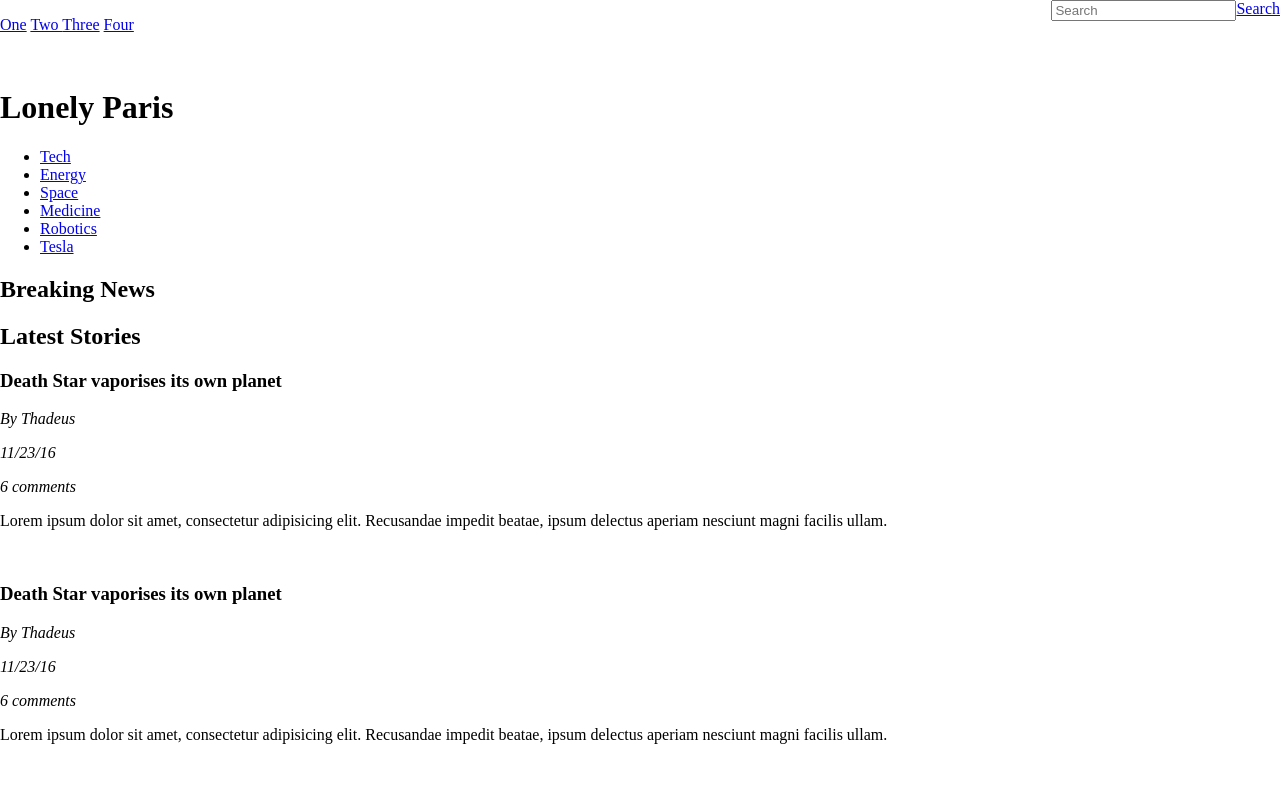
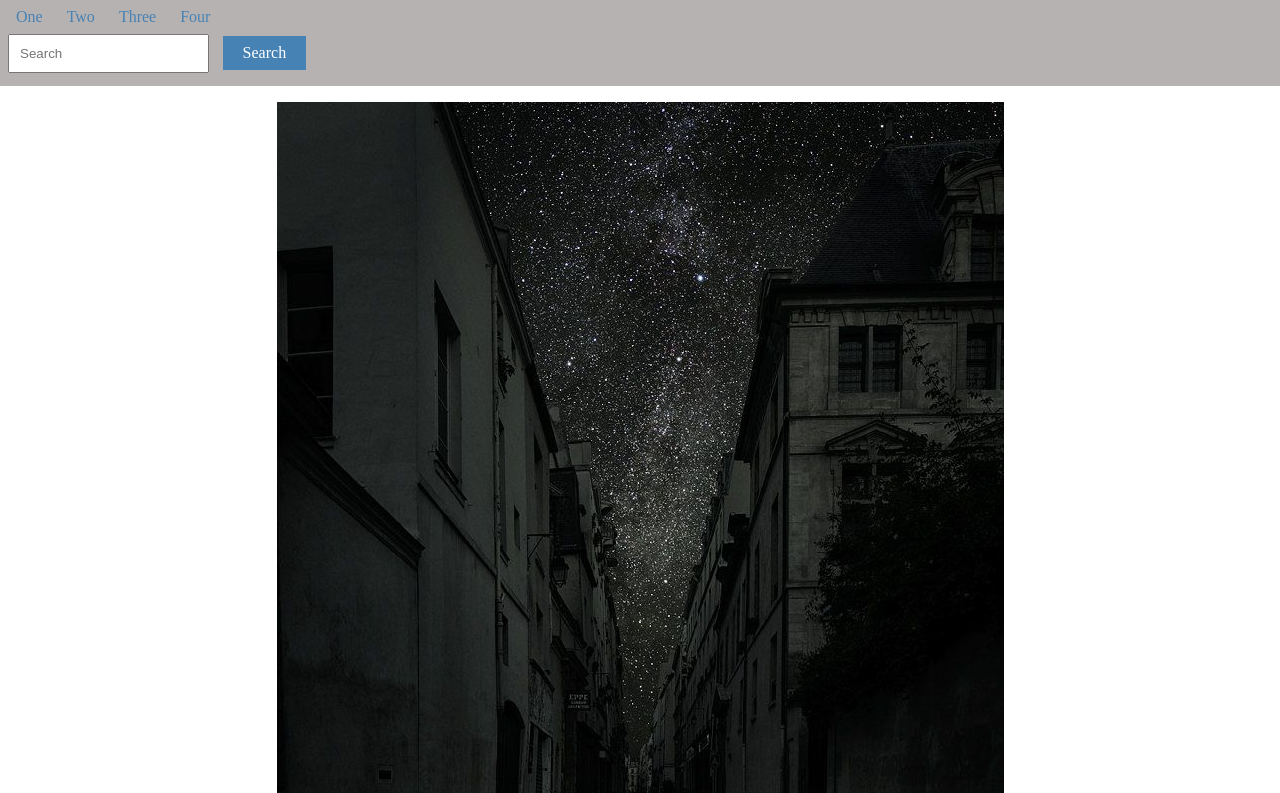
Before and after one commit to RohitLobo/traningRepo, a plain HTML site: page user_story_6/index.html in a window 1280 px wide. Shown: the top 793 px of the page. Drawn offline with Linux system fonts and the light colour scheme.

Commit message:
CSS started

```diff
--- a/user_story_6/css/style.css
+++ b/user_story_6/css/style.css
@@ -5,20 +5,219 @@
 
 body{
     margin:0
-
 }
 
-header{
+/* header{
     display: flex;
     justify-content: space-between;
-}
+} */
 
-.search{
+/* .search{
     display: flex;
     justify-content:space-between;
-}
+} */
 
 .btn-search{
     display: inline-block;
     margin-top:0;
 }
+
+
+/*Typography*/
+
+body{
+    font-size:1rem;
+}
+
+h1{
+    font-size:2rem;
+}
+
+h2{
+    font-size:1.5rem;
+}
+
+/*Layout*/
+
+.container-wide{
+    width:100%;
+}
+
+.container-narrow{
+    width:100%;
+    margin:0 auto;
+}
+
+
+/*header*/
+.header{
+background-color: rgba(151, 144, 144, 0.692);
+}
+
+header ul{
+    display: flex;
+    padding:0;
+    margin:0;
+
+    margin-bottom:0;
+}
+
+.page-number{
+    list-style:none;
+    padding:0.5em;
+    margin-left:0.5em;
+}
+
+.page-number a{
+    text-decoration: none;
+    color:steelblue;
+}
+
+.search{
+    margin:0.5em;
+    margin-top:0;
+    margin-bottom:0;
+}
+
+#search-input{
+    padding:0.75em ;
+}
+
+.btn a{
+    text-decoration: none;
+    color:white;
+}
+
+.btn-search{
+    background-color:steelblue;
+    padding:0.5em 1.25em;
+    margin-left:0.6em;
+}
+
+/*logo-container*/
+
+.logo-container {
+    margin:0 auto;
+    padding:1em;
+    display: flex;
+    flex-direction: column;
+    align-items: center;
+}
+
+.logo {
+display:block;
+max-width:100%;
+order:-1;
+}
+
+
+/*nav-bar*/
+
+.nav-bar{
+    text-align:center;
+}
+
+.nav-bar ul{
+    list-style: none;
+    padding:0;
+    margin:0;
+    background-color: gray;
+}
+
+.nav-bar a{
+    text-decoration: none;
+    color:green;
+}
+
+
+/*promoted-article-section*/
+
+.promoted-article-section{
+    text-align: center;
+    padding:1em;
+}
+
+.promoted-article{
+    display: flex;
+    flex-direction: column;
+}
+
+.promoted-article-image{
+    max-width: 100%;
+    display: inline-block;
+    order:-1;
+}
+
+.promoted-article-title{
+    margin:0;
+    padding:0;
+    background-color: black;
+    color:brown;
+}
+
+
+.cool-article{
+    display: flex;
+    flex-direction: column;
+    margin-top: 1em;
+}
+
+.cool-article-sidebar-image{
+    max-width: 100%;
+    display: inline-block;
+    order:-1;
+}
+
+.cool-article-sidebar-title{
+    margin:0;
+    padding:0;
+    background-color: black;
+    color:rgb(42, 81, 165);
+}
+
+/*Section-title*/
+
+
+.section-title{
+    margin:0;
+    padding:1em;
+    text-align: center;
+    border-top:1px solid gray;
+    border-bottom:1px solid gray;
+
+}
+
+/*Breaking news title*/
+
+.breaking-news-container{
+    display: flex;
+}
+
+.breaking-news-tile{
+    margin:0.5em;
+    width:30%;
+    display: inline-block;
+}
+
+
+/*Latest stories-section*/
+
+.lastest-stories-section{
+    margin:0.5em;
+
+}
+
+.latest-story-body{
+    display: flex;
+    flex-direction: column;
+}
+
+.latest-stories-image{
+    order:-1;
+}
+
+.latest-stories-info i{
+    margin:0;
+    padding:0.5em;
+
+}
--- a/user_story_6/index.html
+++ b/user_story_6/index.html
@@ -9,12 +9,12 @@
 
     <body>
         <header class='header container-wide'><!--header-->
-            <p>
-                <a href='#'>One</a>
-                <a href='#'>Two </a>
-                <a href='#'>Three</a>
-                <a href='#'>Four </a>
-            </p>
+            <ul>
+                <li class=page-number><a href='#'>One</a></li>
+                <li class=page-number><a href='#'>Two</a></li>
+                <li class=page-number><a href='#'>Three</a></li>
+                <li class=page-number><a href='#'>Four</a></li>
+            </ul>
             <div class='search'>
               <label for='search-input'>
                   <input id='search-input' type='text' placeholder="Search">
@@ -27,9 +27,8 @@
 
 
         <div class='logo-container container-narrow'><!--Logo+title-->
-            <img src='#' alt='' class='logo'>
             <h1  class='site-title'>Lonely Paris</h1>
-
+            <img src=' images/paris_street.jpg' alt='alley in paris at night with stars in the sky.' class='logo'>
         </div><!--Logo+title/-->
 
 
@@ -47,45 +46,55 @@
             </nav>
         </div>
 
-        <main class='body container-narrow'>
+        <main class='container-narrow'>
             <section class='promoted-article-section'><!--Promoted article section/-->
-                <article class='promoted-article'></article>
-                <aside class='cool article-sidebar'>
-                    <div class='cool-article'></div>
-                    <div class='cool-article'></div>
+                <article class='promoted-article'>
+                    <h3 class='promoted-article-title'>Football brings together migrants</h3>
+                    <img class='promoted-article-image' src='images/suburbs_paris.jpg' alt='Football in the suburbs of paris'>
+                </article>
+                <aside class='cool-article-sidebar'>
+                    <div class='cool-article'>
+                        <h3 class='cool-article-sidebar-title'>HLM paris :Public housing for the dispossessed</h3>
+                        <img class='cool-article-sidebar-image' src='images/HLM_paris.jpg' alt='Public housing appartments in the parisian suburbs'>
+                    </div>
+                    <div class='cool-article'>
+                        <h3 class='cool-article-sidebar-title'>Paris is burning</h3>
+                        <img class='cool-article-sidebar-image' src='images/news_paris.jpg' alt='headlines in the newspapers about the riots in the suburbs'>
+                    </div>
                 </aside>
             </section> <!--Promoted article section/-->
 
-            <h2 class='section-title'>Breaking News</h2>
+            <h2 class='section-title container-narrow'>Breaking News</h2>
             <section class='breaking-news-container'>
-                <div class='breaking-news-tile'></div>
-                <div class='breaking-news-tile'></div>
-                <div class='breaking-news-tile'></div>
-                <div class='breaking-news-tile'></div>
-                <div class='breaking-news-tile'></div>
+                <img  src='images/marianne.jpg' alt='Graffiti of Marianne' class='breaking-news-tile'>
+                <img  src='images/burkini.jpg' alt='Marianne says no to burkini' class='breaking-news-tile'>
+                <img  src='images/marianne_arab.jpg' alt='Arab version of Marianne ' class='breaking-news-tile'>
+
             </section>
 
             <h2 class='section-title'>Latest Stories</h2>
             <section class='lastest-stories-section'>
                 <article class='latest-stories-main-container'>
                     <div class='latest-story-body'>
-                        <h3 class='latest-stories-heading'>Death Star vaporises its own planet</h3>
+                        <h3 class='latest-stories-heading'>Yellow vest protestors join forces with CGT</h3>
+                        <img src='images/yellow_vests.jpg'   alt='Yellow vest protestors join forces with CGT' class='latest-stories-image'>
                         <p class='latest-stories-info'>
-                            <i><p class='info-author'> By Thadeus</p></i>
-                            <i><p class='info-date'>11/23/16</p></i>
-                            <i><p class='info-comment'>6 comments</p></i>
+                            <i class="far fa-id-badge"><span class='info-author'> By Thadeus</span></i>
+                            <i><span class='info-date'>11/23/16</span></i>
+                            <i><span class='info-comment'>6 comments</span></i>
                         </p>
                         <p class='latest-stories-body'>Lorem ipsum dolor sit amet, consectetur adipisicing elit.
                             Recusandae impedit beatae, ipsum delectus aperiam nesciunt magni facilis ullam.</p>
+
                     </div>
-                    <div class='latest-story-image'>
-                        <img src=' '   alt='' class='latest-stories-image'>
-                    </div>
+
+
+
 
                     <div class='latest-story-body'>
                         <h3 class='latest-stories-heading'>Death Star vaporises its own planet</h3>
                         <p class='latest-stories-info'>
-                            <i><p class='info-author'> By Thadeus</p></i>
+                            <span src='images/user.png'><p class='info-author'> By Thadeus</p></i>
                             <i><p class='info-date'>11/23/16</p></i>
                             <i><p class='info-comment'>6 comments</p></i>
                         </p>
```
Also changed, not shown: user_story_6/images/HLM_paris.jpg (added), user_story_6/images/burkini.jpg (added), user_story_6/images/marianne.jpg (added), user_story_6/images/marianne_arab.jpg (added), user_story_6/images/news_paris.jpg (added), user_story_6/images/paris_street.jpg (added), user_story_6/images/suburbs_paris.jpg (added), user_story_6/images/user.png (added), user_story_6/images/yellow_vests.jpg (added).
